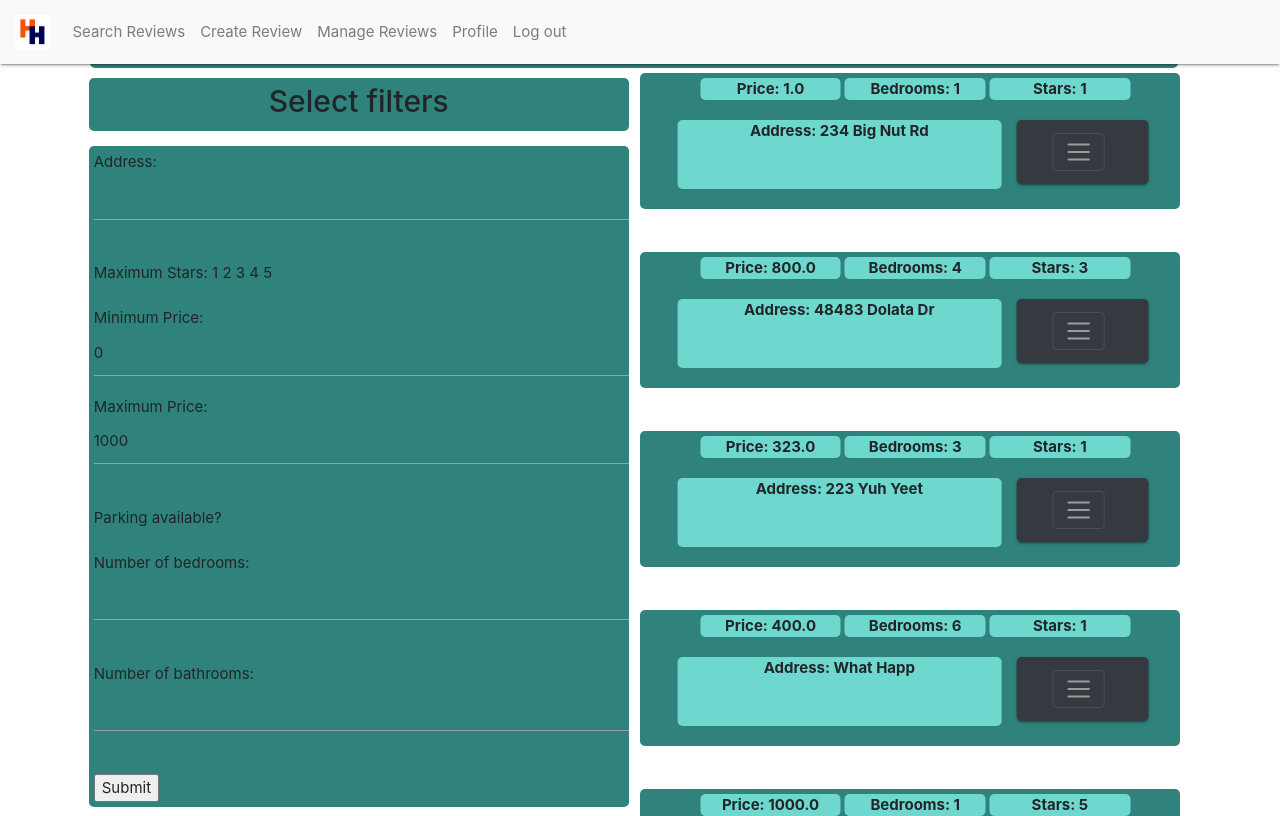
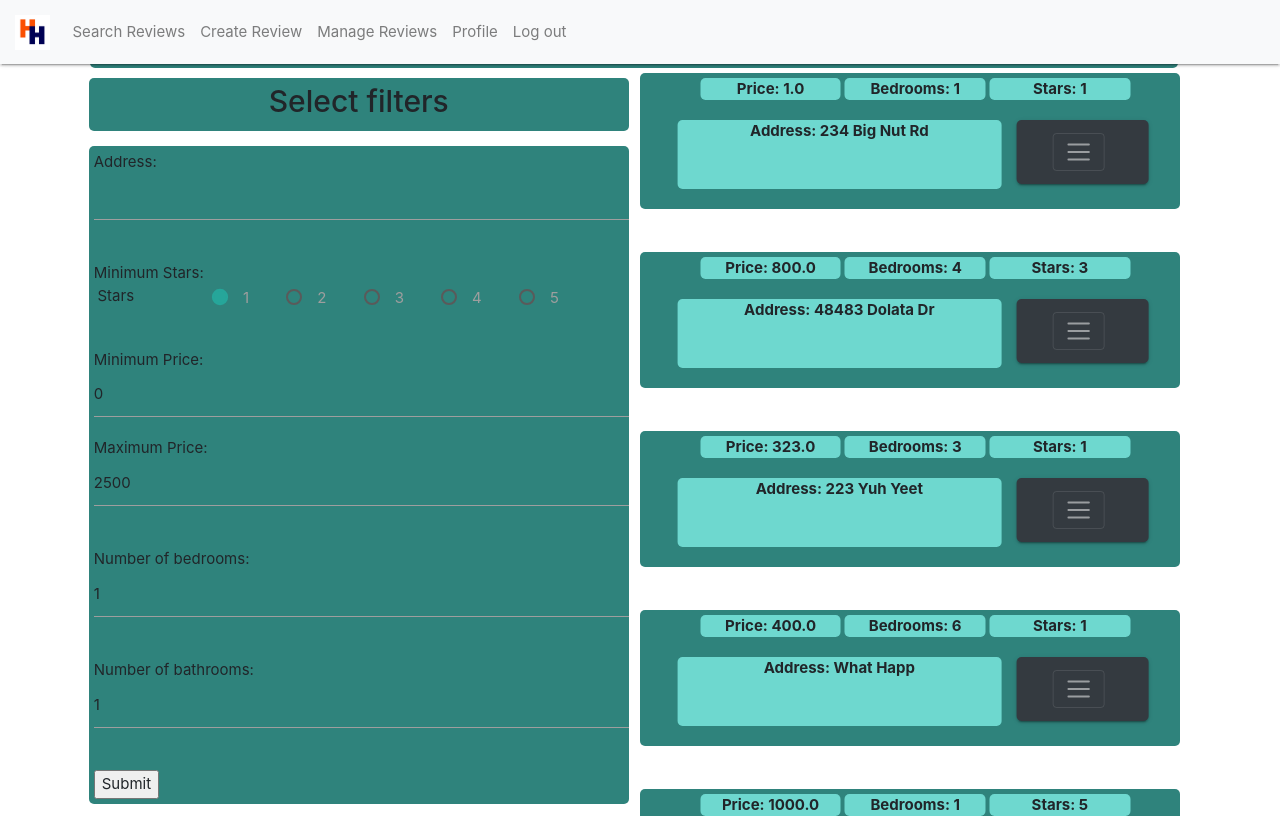
Before and after one commit to jperez913/Off-Grounds-Housing-App, a Django app: template housing_review/templates/housing_review/all_reviews.html in a window 1280 px wide. Shown: the top 816 px of the page. Run offline with Django 3.2, Linux system fonts and the light colour scheme; the template is opened without the code that fills it: values that come from a table or form of the project are taken from there, others are empty; a user stored in the database is signed in; data comes from the database, SQL or seed files in the repository; both versions use the stored data as it was after the commit; some libraries are stand-ins or nearby versions.

Commit message:
filters halfway implemented

```diff
--- a/housing_review/templates/housing_review/all_reviews.html
+++ b/housing_review/templates/housing_review/all_reviews.html
@@ -110,19 +110,86 @@
       <h2>Select filters</h2>
   </div>
     <P ALIGN=RIGHT>
-            <form class="reviewForm" action="/action_page.php" method="get">
+            <form class="reviewForm" method="get">
                 Address: <input type="text" name="filter" value=""><br><br>
-                Maximum Stars:
-                <input type="radio" name="gender" value="1"> 1
-                <input type="radio" name="gender" value="2"> 2
-                <input type="radio" name="gender" value="3"> 3
-                <input type="radio" name="gender" value="4"> 4
-                <input type="radio" name="gender" value="5"> 5<br><br>
-                Minimum Price: <input type="text" name="min" value="0" size="4">
-                Maximum Price: <input type="text" name="min" value="1000" size="4"><br><br>
-                Parking available? <input type="checkbox" name="filter"><br><br>
-                Number of bedrooms: <input type="text" name="filter" size="2"><br><br>
-                Number of bathrooms: <input type="text" name="filter" size="2"><br><br>
+                Minimum Stars:
+                <fieldset class="form-group">
+                    <div class="row">
+                      <legend class="col-form-label col-sm-2 pt-0">Stars</legend>
+                      <div class="col-sm-10">
+                        <div class="form-check form-check-inline">
+                          <input
+                            class="form-check-input"
+                            type="radio"
+                            name="stars"
+                            id="stars1"
+                            value="1"
+                            checked
+                          />
+                          <label class="form-check-label" for="stars1">
+                            1
+                          </label>
+                        </div>
+                        <div class="form-check form-check-inline">
+                          <input
+                            class="form-check-input"
+                            type="radio"
+                            name="stars"
+                            id="stars2"
+                            value="2"
+                          />
+                          <label class="form-check-label" for="stars2">
+                            2
+                          </label>
+                        </div>
+                        <div class="form-check form-check-inline">
+                          <input
+                            class="form-check-input"
+                            type="radio"
+                            name="stars"
+                            id="stars3"
+                            value="3"
+                          />
+                          <label class="form-check-label" for="stars3">
+                            3
+                          </label>
+                        </div>
+                        <div class="form-check form-check-inline">
+                          <input
+                            class="form-check-input"
+                            type="radio"
+                            name="stars"
+                            id="stars4"
+                            value="4"
+                          />
+                          <label class="form-check-label" for="stars4">
+                            4
+                          </label>
+                        </div>
+                        <div class="form-check form-check-inline">
+                          <input
+                            class="form-check-input"
+                            type="radio"
+                            name="stars"
+                            id="stars5"
+                            value="5"
+                          />
+                          <label class="form-check-label" for="stars5">
+                            5
+                          </label>
+                        </div>
+                      </div>
+                    </div>
+                  </fieldset>
+                Minimum Price: <input name="min_price" type="number"min="0.00"step="0.01"max="2500"value="0" size="4">
+                Maximum Price: <input name="max_price"
+                min="0.00"
+                step="0.01"
+                max="2500"
+                value="2500" size="4"><br><br>
+                <!--Parking available? <input type="checkbox" name="parking"><br><br> -->
+                Number of bedrooms: <input type="number" value="1" step="1"min="1"max="10"name="bedrooms" size="2"><br><br>
+                Number of bathrooms: <input type="number" value="1"step="1"min="1"max="10"name="bathrooms" size="2"><br><br>
                 <input type="submit" value="Submit"><br>
               </form>
     </P>
```
Also changed, not shown: housing_review/views.py (+19 -6 lines), db.sqlite3.
